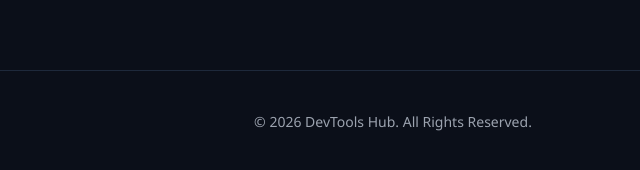
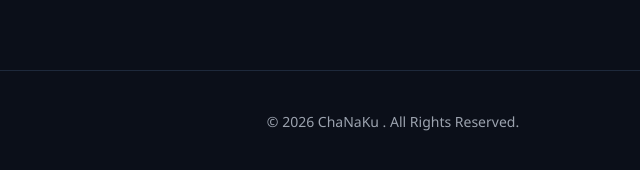
Before and after one commit to ChaNaKu-2k-ui/new, a plain HTML site: page task1.html in a window 1280 px wide. Shown: the part 994-1164 px from the top of the page, 247-887 px from the left. Drawn offline with Linux system fonts and the light colour scheme.

Commit message:
Update task1.html

```diff
--- a/task1.html
+++ b/task1.html
@@ -3,7 +3,7 @@
 <head>
     <meta charset="UTF-8">
     <meta name="viewport" content="width=device-width, initial-scale=1.0">
-    <title>Task Verification Portal - DevTools Hub</title>
+    <title>Task Verification Portal - ChaNaKu</title>
     <link rel="stylesheet" href="style.css">
 
     <style>
@@ -106,7 +106,7 @@
         </section>
     </div>
 
-    <footer>&copy; 2026 DevTools Hub. All Rights Reserved.</footer>
+    <footer>&copy; 2026 ChaNaKu . All Rights Reserved.</footer>
 
     <script>
         // 1. Task description එක load කිරීම
```
